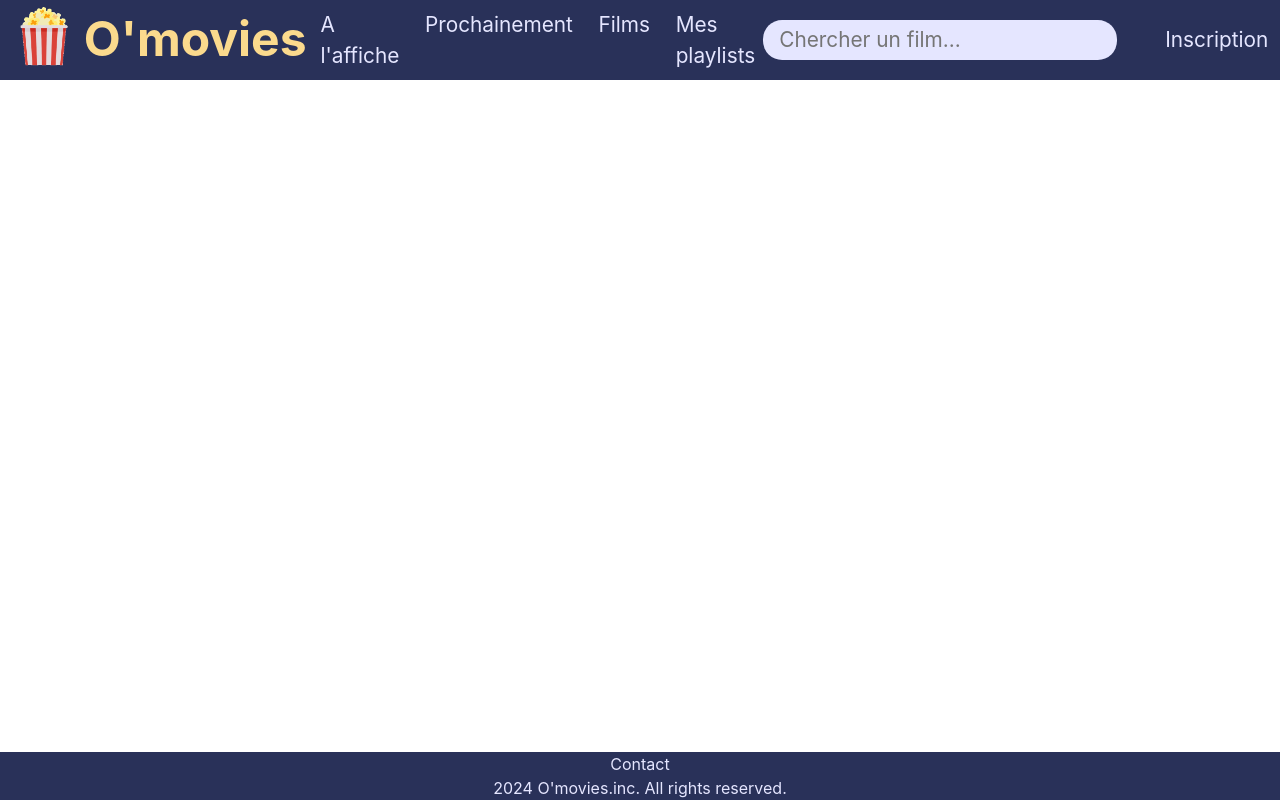
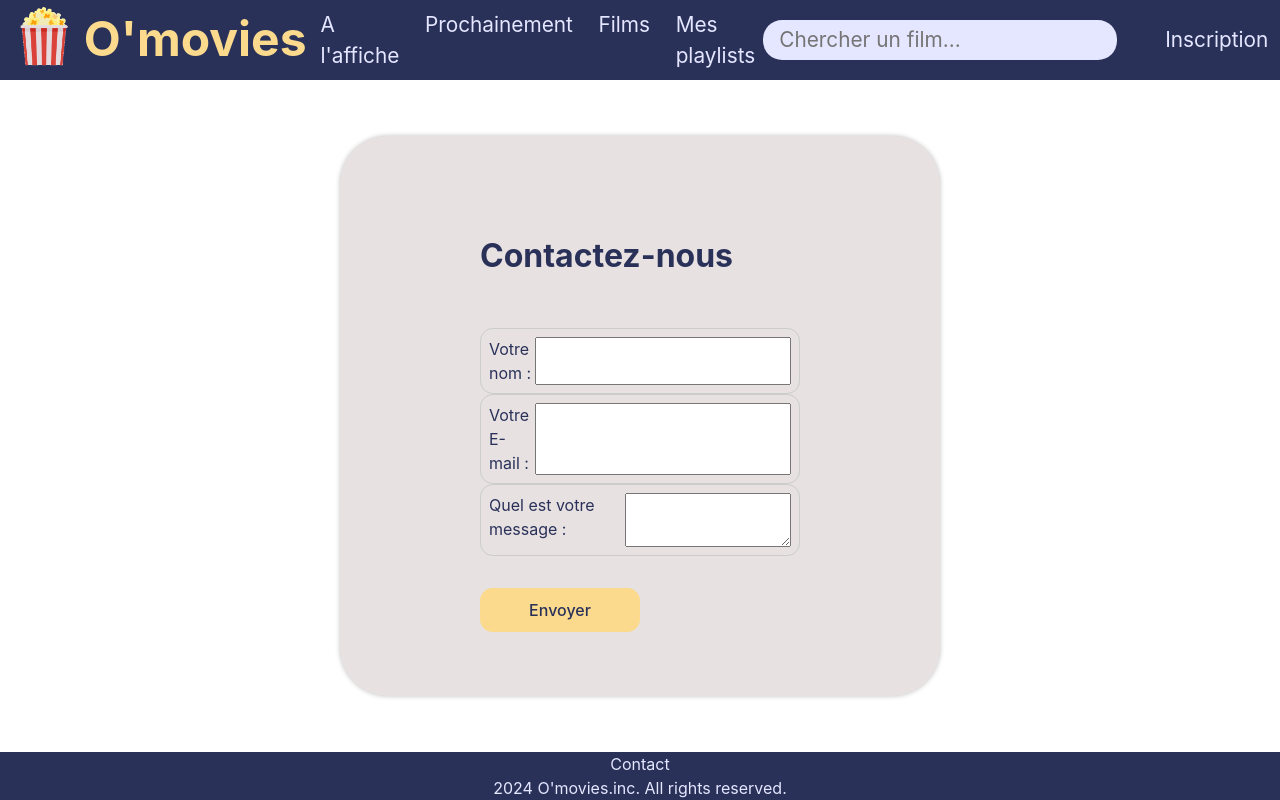
Before and after one commit to simonc56/o-movies-front, a React (Vite) app: page /contact in a window 1280 px wide. Shown: the top 800 px of the page. Built offline with nearby package versions, Linux system fonts and the light colour scheme.

Commit message:
create contact page

```diff
--- a/src/components/App/App.tsx
+++ b/src/components/App/App.tsx
@@ -1,6 +1,7 @@
 import { Route, Routes } from 'react-router-dom';
 import Footer from '../Footer/Footer';
 import Header from '../Header/Header';
+import ContactPage from '../ContactPage/ContactPage';
 
 import './App.scss';
 
@@ -10,6 +11,7 @@ function App() {
       <Header />
       <Routes>
         <Route path="/" />
+        <Route path='/contact' element={<ContactPage />}/>
       </Routes>
       <Footer />
     </div>
--- /dev/null
+++ b/src/components/ContactPage/ContactPage.scss
@@ -0,0 +1,69 @@
+@use '../../styles/variables' as v;
+
+
+.contact-section {
+    height: 70vh;
+    width: 75vh;
+    margin: 0 auto;
+    display: flex;
+    background-color: rgb(231, 225, 225);
+    justify-content: center;
+    border-radius: 3rem;
+    box-shadow: 0 0 5px rgb(192, 192, 192);
+  }
+
+.contact-title{
+  font-size: 4vh;
+  align-items: center;
+  text-align: center;
+  color: v.$color-bg;
+  margin-top: 2rem;
+  display: flex;
+  margin-bottom: 3rem;
+}
+
+.form-group{
+  display: flex;
+  padding: 0.5rem; /*espace interne*/
+  font-size: 1em;
+  border: 0.1em solid #ccc;
+  border-radius: 0.8rem;
+  color: v.$color-bg;
+  display: flex;
+  justify-content: center;
+  width: 20rem;
+  margin: auto;
+  cursor: pointer;
+}
+
+
+  .birthday-label {
+    display: flex;
+    justify-content: center;
+    color: v.$color-bg;
+  }
+
+.ContactPage{
+    display:flex;
+    flex-direction: column;
+    color:red;
+    margin: auto;
+}
+
+
+.contact-button {
+    color: v.$color-bg;
+    padding: 10px;
+    background-color: v.$color-primary;
+    border: none;
+    border-radius: 0.8rem;
+    cursor: pointer;
+    width: 10rem;
+    margin-top: 2rem;
+    font-size: 2vh;
+    font-weight: 500;
+    &:hover {
+      background-color: v.$color-bg;;
+      color: v.$color-primary;
+    }
+  }
--- /dev/null
+++ b/src/components/ContactPage/ContactPage.tsx
@@ -0,0 +1,56 @@
+import { ChangeEvent, useState } from 'react';
+import './ContactPage.scss';
+
+
+function ContactPage() {
+  const [formData, setFormData] = useState({
+    name: '',
+    email: '',
+    message: ''
+  });
+
+  const handleChange = (e) => {
+    const { name, value } = e.target;
+    setFormData(prevState => ({
+      ...prevState,
+      [name]: value
+    }));
+  };
+
+  const handleSubmit = (e) => {
+    e.preventDefault();
+    // api ?!
+
+    setFormData({
+      name: '',
+      email: '',
+      message: ''
+    });
+  };
+
+  return (
+    <section className="contact-section">
+    <div className="ContactPage">
+      <h1 className= "contact-title" >Contactez-nous</h1>
+      <form onSubmit={handleSubmit}>
+        <div className="form-group">
+          <label htmlFor="name">Votre nom :</label>
+          <input type="text" id="name" name="name" value={formData.name} onChange={handleChange} required />
+        </div>
+        <div className="form-group">
+          <label htmlFor="email">Votre E-mail :</label>
+          <input type="email" id="email" name="email" value={formData.email} onChange={handleChange} required />
+        </div>
+        <div className="form-group">
+          <label htmlFor="message">Quel est votre message :</label>
+          <textarea id="message" name="message" value={formData.message} onChange={handleChange} required />
+        </div>
+        <button className="contact-button"
+        type="submit">Envoyer</button>
+      </form>
+    </div>
+     </section>
+  );
+}
+
+export default ContactPage;
```
